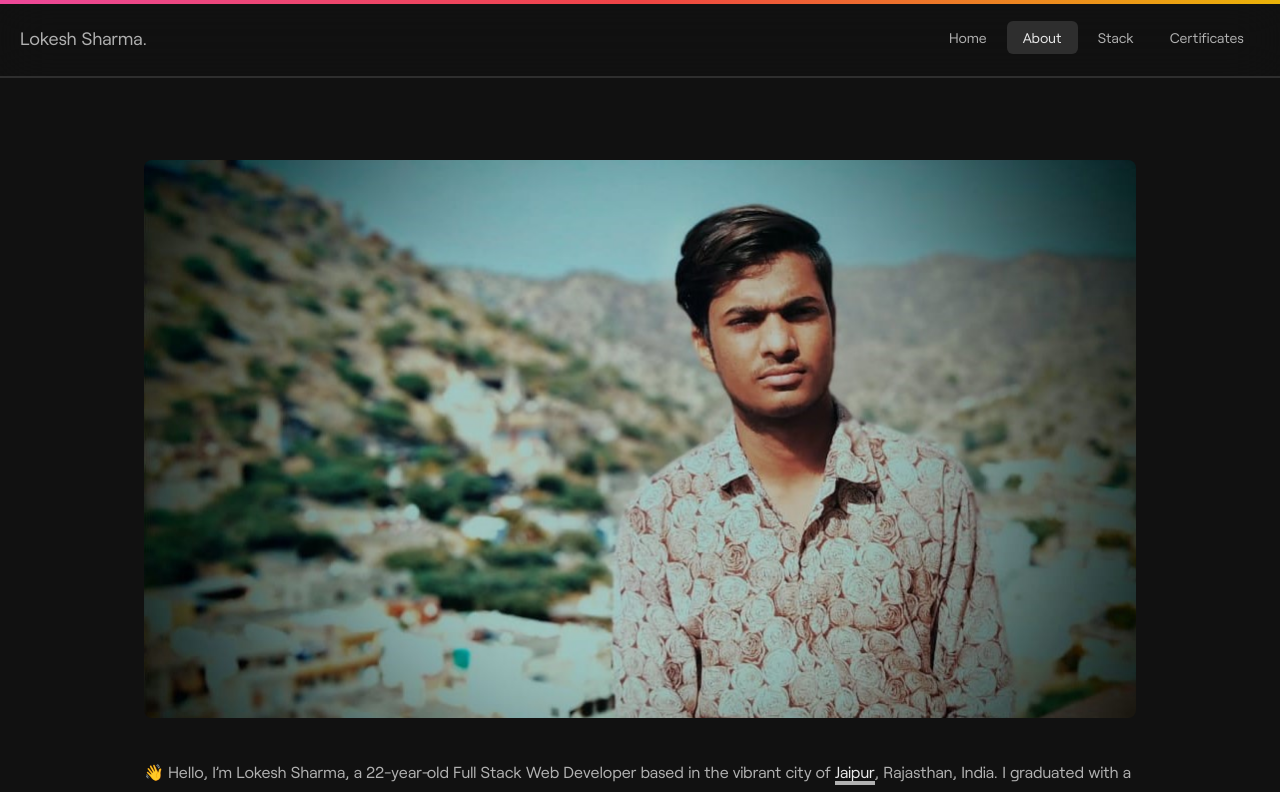
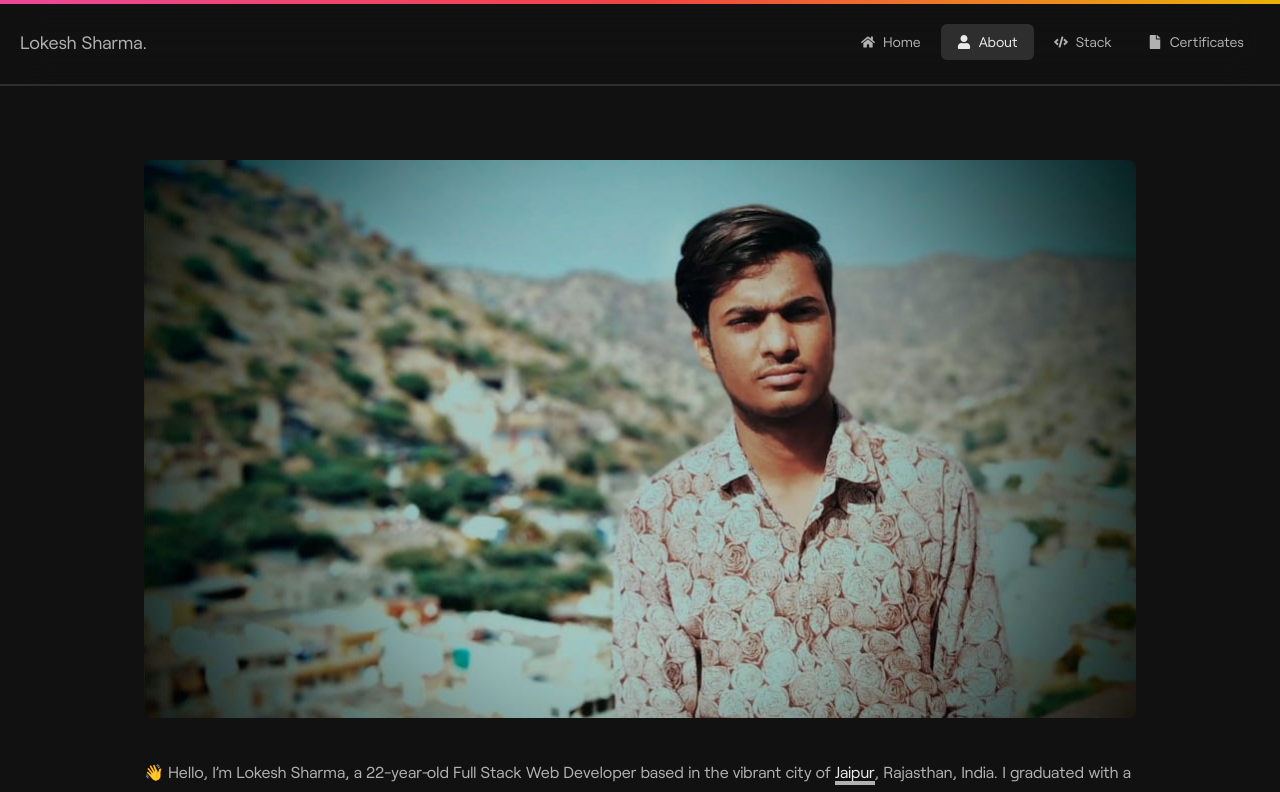
Before and after one commit to lokeshkavisth/portfolio-v2, a Next.js app: page /about in a window 1280 px wide. Shown: the top 792 px of the page. Built offline with nearby package versions, Linux system fonts and the light colour scheme.

Commit message:
[refactor(style)]: UI improvements and fixes

```diff
--- a/components/Hero.jsx
+++ b/components/Hero.jsx
@@ -1,30 +1,7 @@
 import Link from "next/link";
-import { VscGithubInverted } from "react-icons/vsc";
-import { FaLinkedinIn } from "react-icons/fa";
 import { IoMail } from "react-icons/io5";
-import { FaXTwitter } from "react-icons/fa6";
 import Button from "./ui/Button";
-
-const socialHome = [
-  {
-    id: 1,
-    title: "X",
-    icon: <FaXTwitter />,
-    path: "https://x.com/",
-  },
-  {
-    id: 2,
-    title: "LinkedIn",
-    icon: <FaLinkedinIn />,
-    path: "https://www.linkedin.com/in/",
-  },
-  {
-    id: 3,
-    title: "GitHub",
-    icon: <VscGithubInverted />,
-    path: "https://github.com/",
-  },
-];
+import { socialHome } from "@/constants/constent";
 
 export function Hero() {
   const socialLinksHome = socialHome?.map(({ id, title, icon, path }) => (
--- a/components/ui/BlogCard.jsx
+++ b/components/ui/BlogCard.jsx
@@ -38,7 +38,7 @@ const BlogCard = ({
       <div className="space-y-2">
         <h3 className="text-lg capitalize group-hover:underline underline-offset-4">
           <Link
-            target="_black" // Remove this line when using slugs
+            target="_blank" // Remove this line when using slugs
             href={{
               // pathname: `/blogs/${slug}`, // Uncomment this line when using slugs
               pathname: url, // comment this line when using slugs
--- a/components/ui/Navbar.jsx
+++ b/components/ui/Navbar.jsx
@@ -1,33 +1,34 @@
 "use client";
-import React from "react";
+import React, { useState } from "react";
 import Link from "next/link";
 import { usePathname } from "next/navigation";
 import { VscMenu } from "react-icons/vsc";
-import { nav } from "@/data/data.json";
 import Logo from "../Logo";
+import { navMenu } from "@/constants/constent";
+import { GrClose } from "react-icons/gr";
 
 const Navbar = () => {
+  const [isOpen, setIsOpen] = useState(false);
   const currentPath = usePathname();
-  const navMenu = nav.map(({ id, title, path }) => (
-    <li key={id}>
+  const navigationMenu = navMenu.map(({ id, title, url, icon }) => (
+    <li key={id} className="w-full">
       <Link
-        href={path}
+        href={url}
         onClick={() => {
-          if (window.innerWidth < 768) toggleSidebar();
+          if (window.innerWidth < 768) setIsOpen(false);
         }}
         className={`${
-          currentPath === path && "bg-black_02 text-white_01"
-        } px-4 py-2 font-medium rounded-md hover:bg-black_02 hover:text-white_01`}
+          currentPath === url && "bg-black_02 text-white_01"
+        } px-4 py-4 md:py-2 font-medium rounded-md hover:bg-black_02 hover:text-white_01 flex items-center gap-2`}
       >
+        {icon}
         {title}
       </Link>
     </li>
   ));
 
   const toggleSidebar = () => {
-    const navbar = document.getElementById("navbar");
-    navbar.classList.toggle("right-0");
-    navbar.classList.toggle("-right-80");
+    setIsOpen((prev) => !prev);
   };
 
   return (
@@ -39,16 +40,21 @@ const Navbar = () => {
         </div>
         <div>
           <div>
-            <i className="text-xl md:hidden cursor-pointer">
-              <VscMenu onClick={toggleSidebar} />
-            </i>
+            <button
+              onClick={toggleSidebar}
+              className="text-xl md:hidden z-50 relative cursor-pointer p-4 bg-black_02 rounded-full"
+            >
+              {isOpen ? <GrClose /> : <VscMenu />}
+            </button>
           </div>
           <nav
-            className="absolute top-[72px] -right-80 z-40 h-screen w-full max-w-[200px] bg-black_03 md:static md:w-auto md:max-w-full md:h-auto md:top-auto md:right-auto md:bg-inherit transition-all"
+            className={`absolute  z-40 h-screen w-full  bg-black_03 md:static md:w-auto md:max-w-full md:h-auto md:top-auto md:right-auto md:bg-inherit transition-all  top-0 pt-20 md:pt-0 ${
+              isOpen ? "right-0" : "-right-full"
+            }`}
             id="navbar"
           >
-            <ul className="flex flex-col items-center md:gap-1 md:flex-row gap-6 mt-10 md:mt-0">
-              {navMenu}
+            <ul className="flex w-full flex-col items-center md:gap-1 md:flex-row gap-6   p-6 md:p-0">
+              {navigationMenu}
             </ul>
           </nav>
         </div>
--- /dev/null
+++ b/constants/constent.js
@@ -0,0 +1,51 @@
+import { FaCode, FaFile, FaHome, FaLinkedinIn, FaUser } from "react-icons/fa";
+import { FaXTwitter } from "react-icons/fa6";
+import { VscGithubInverted } from "react-icons/vsc";
+
+export const socialHome = [
+  {
+    id: 1,
+    title: "X",
+    icon: <FaXTwitter />,
+    path: "https://x.com/",
+  },
+  {
+    id: 2,
+    title: "LinkedIn",
+    icon: <FaLinkedinIn />,
+    path: "https://www.linkedin.com/in/",
+  },
+  {
+    id: 3,
+    title: "GitHub",
+    icon: <VscGithubInverted />,
+    path: "https://github.com/",
+  },
+];
+
+export const navMenu = [
+  {
+    id: 1,
+    title: "Home",
+    icon: <FaHome />,
+    url: "/",
+  },
+  {
+    id: 2,
+    title: "About",
+    icon: <FaUser />,
+    url: "/about",
+  },
+  {
+    id: 3,
+    title: "Stack",
+    icon: <FaCode />,
+    url: "/stack",
+  },
+  {
+    id: 4,
+    title: "Certificates",
+    icon: <FaFile />,
+    url: "/certificates",
+  },
+];
--- a/package.json
+++ b/package.json
@@ -15,7 +15,7 @@
     "clsx": "^2.1.0",
     "eslint": "8.43.0",
     "eslint-config-next": "13.4.6",
-    "framer-motion": "^10.16.16",
+    "framer-motion": "^10.18.0",
     "gsap": "^3.12.4",
     "next": "^14.2.1",
     "next-seo": "^6.1.0",
@@ -24,6 +24,7 @@
     "react-dom": "18.2.0",
     "react-helmet": "^6.1.0",
     "react-icons": "^4.9.0",
+    "react-terminal-ui": "^1.2.0",
     "tailwind-merge": "^2.2.2",
     "tailwindcss": "3.3.2"
   }
```
Also changed, not shown: 1 other file (tests, documents, lock files or other folders).
